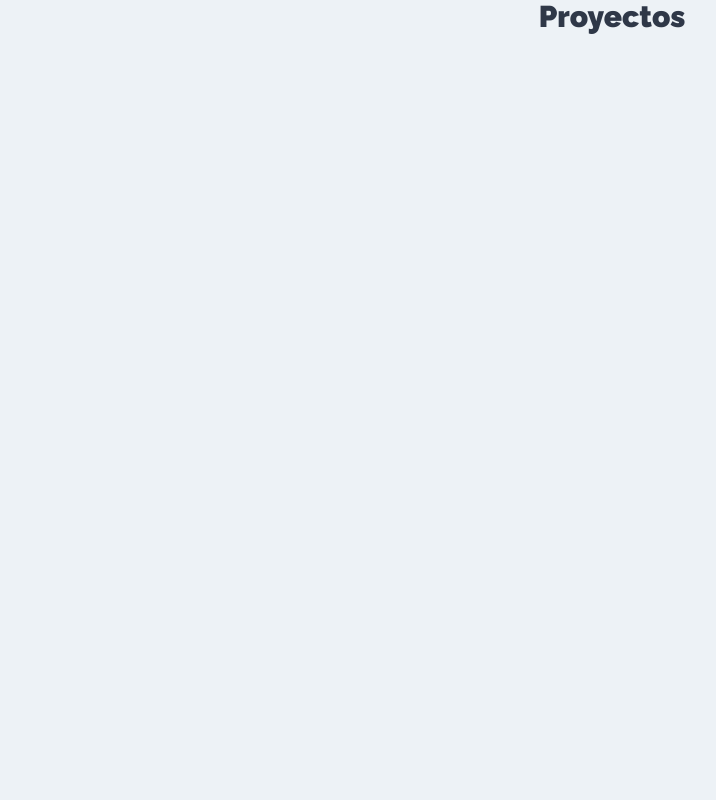
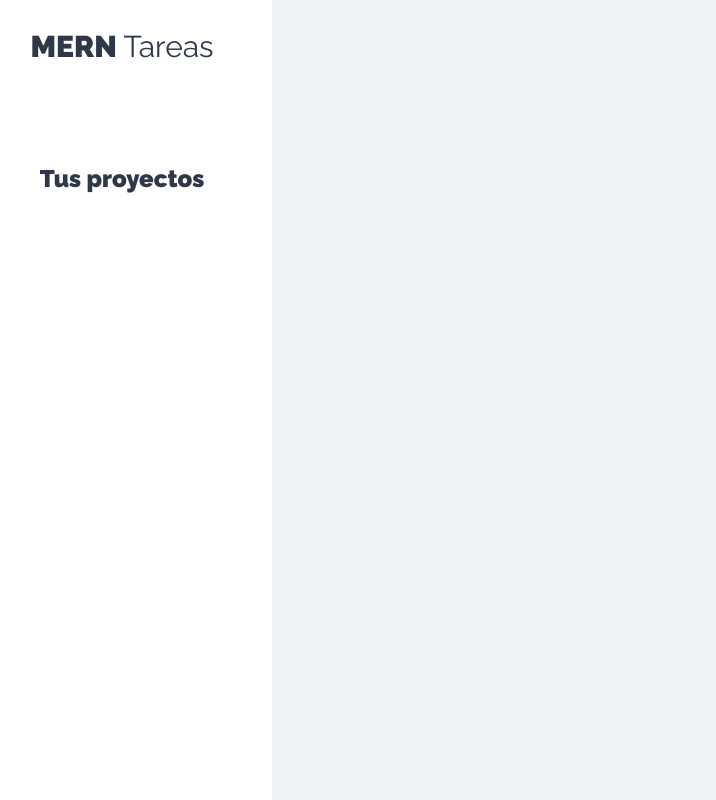
Before and after one commit to tonykevin/task, a React (Create React App) app: page /proyectos in a window 1280 px wide. Shown: the whole page, without its empty margins (28-744 px from the left). Built offline with nearby package versions, Linux system fonts and the light colour scheme.

Commit message:
add sidebar component

```diff
--- /dev/null
+++ b/src/components/layout/Sidebar.js
@@ -0,0 +1,14 @@
+import React from 'react'
+
+const Sidebar = () => {
+  return (
+    <aside>
+      <h1>MERN <span>Tareas</span></h1>
+      <div className='projects'>
+        <h2>Tus proyectos</h2>
+      </div>
+    </aside>
+  )
+}
+
+export default Sidebar
--- a/src/components/layout/index.js
+++ b/src/components/layout/index.js
@@ -0,0 +1,5 @@
+import Sidebar from './Sidebar'
+
+export {
+  Sidebar
+}
--- a/src/components/projects/Projects.js
+++ b/src/components/projects/Projects.js
@@ -1,7 +1,18 @@
 import React from 'react'
+import { Sidebar } from '../layout'
 
-const Projects = () => (
-  <h1>Proyectos</h1>
-)
+const Projects = () => {
+  return (
+    <div className='container-app'>
+      <Sidebar />
+      <div className='section-mainf'>
+        <main>
+          <div className='container-tasks'>
+          </div>
+        </main>
+    </div>
+    </div>
+  )
+}
 
 export default Projects
--- a/src/index.css
+++ b/src/index.css
@@ -186,7 +186,7 @@ aside  {
   width: 100%;
 }
 
-/** TAREAS LISTADO **/
+/** Task list **/
 .container-tasks {
   padding: 4rem;
 }
```
